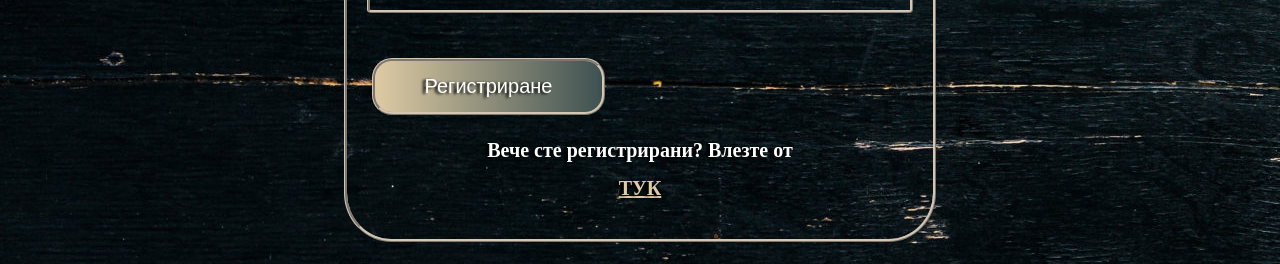
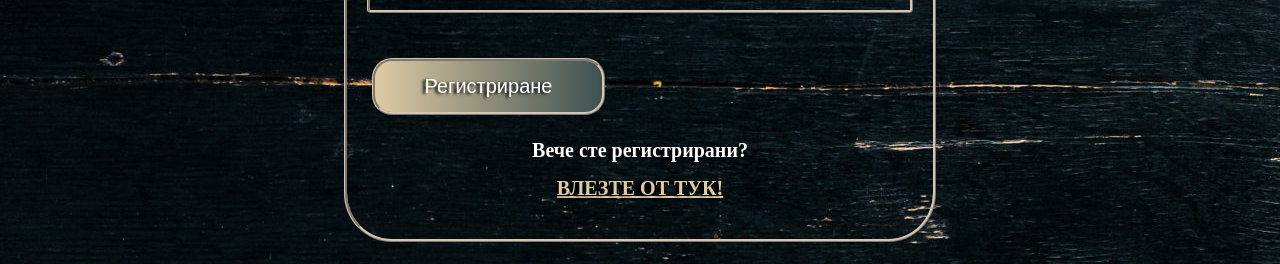
Before and after one commit to SpooRe91/react-cook-blog, a React (Create React App) app in the folder client/: page / in a window 1280 px wide. Shown: the part 940-1204 px from the top of the page. Built offline with nearby package versions, Linux system fonts and the light colour scheme; no server answers.

Commit message:
updated register form

```diff
--- a/client/src/components/Register/Register.js
+++ b/client/src/components/Register/Register.js
@@ -14,6 +14,6 @@ export const Register = () => {
 
                 <input className="already-reg" type="submit" value="Регистриране" />
             </form>
-            <h3 className="already-reg">Вече сте регистрирани? Влезте от <a href="/auth/login">TУК</a></h3>
+            <h3 className="already-reg">Вече сте регистрирани?<a href="/auth/login">Влезте от тук!</a></h3>
         </div>);
 }
```
